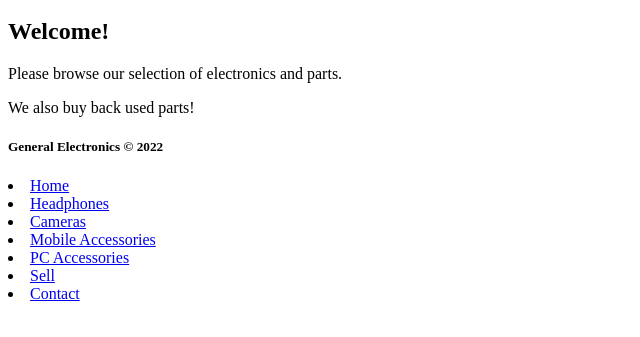
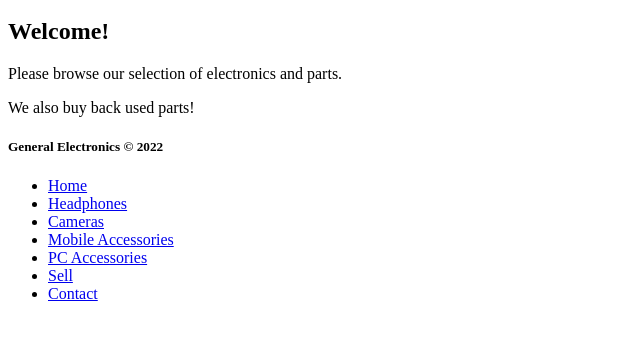
Before and after one commit to victoryxh/victoryxh.github.io, a plain HTML site: page index.html in a window 1280 px wide. Shown: the part 147-484 px from the top of the page, without its empty margins (0-640 px from the left). Drawn offline with Linux system fonts and the light colour scheme.

Commit message:
Update index.html

```diff
--- a/index.html
+++ b/index.html
@@ -1,6 +1,5 @@
 <!DOCTYPE html>
 <html lang="en">
-<html>
   <head>
     <meta charset="utf-8">
     <meta name="viewport" content="width=device-width, initial-scale=1.0">
@@ -31,7 +30,7 @@
 
     <footer class="footer">
         <h5>General Electronics © 2022</h5>
-        <div class="footer-nav">
+        <ul class="footer-nav">
             <li><a href="home_page.html">Home</a></li>
             <li><a href="site1.html">Headphones</a></li>
             <li><a href="site2.html">Cameras</a></li>
@@ -39,7 +38,7 @@
             <li><a href="site4.html">PC Accessories</a></li>
             <li><a href="site5.html">Sell</a></li>
             <li><a href="site6.html">Contact</a></li>
-        </div>
+        </ul>
     </footer>
 
 </body>
```
